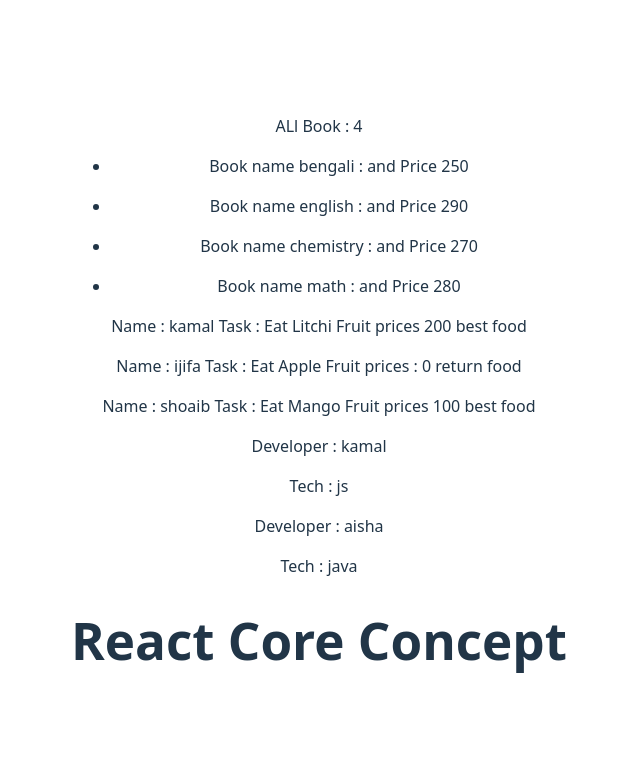
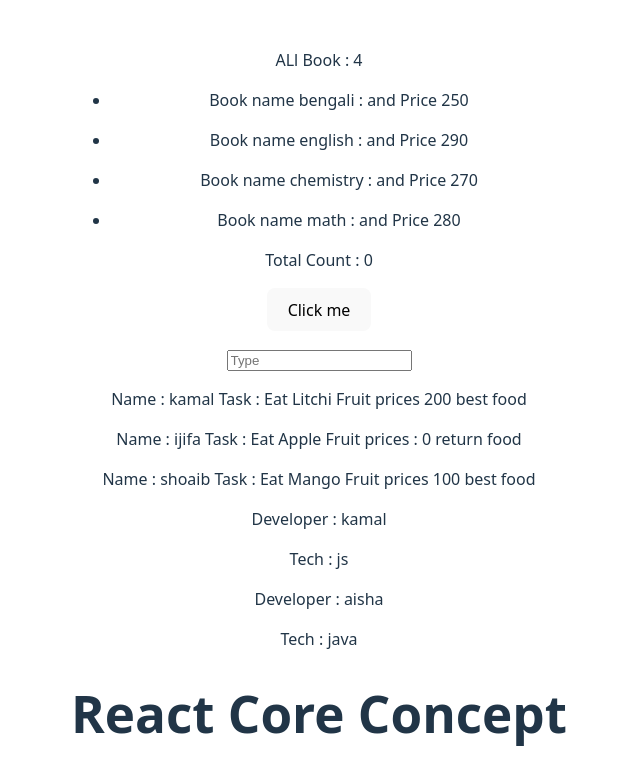
Before and after one commit to kamalcodezen/react-first-app, a React (Vite) app: page / in a window 1280 px wide. Shown: the top 784 px of the page, without its empty margins (321-961 px from the left). Built offline with nearby package versions, Linux system fonts and the light colour scheme.

Commit message:
useState and onClick practice

```diff
--- a/src/book.jsx
+++ b/src/book.jsx
@@ -1,5 +1,9 @@
 export default function Book({ book }) {
   const { name, price } = book;
+
+
+
+
 
   return (
     <ul>
--- a/src/library.jsx
+++ b/src/library.jsx
@@ -1,13 +1,27 @@
+import { useState } from "react";
 import Book from "./book";
 
 export default function Library({ books }) {
-  console.log(books);
+  const [count, setCount] = useState(0);
+  const [change, setChange] = useState("");
+  const handleClickCount = () => {
+    setCount(count + 1);
+  };
+
+  const handleChange = () => {
+    setChange(event.target.value);
+  };
+
   return (
     <div>
       <p>ALl Book : {books.length} </p>
       {books.map((book) => (
         <Book key={book.id} book={book}></Book>
       ))}
+      <p> Total Count : {count}</p>
+      <button onClick={handleClickCount}>Click me </button>
+      <p> {change}</p>
+      <input type="text" onChange={handleChange} placeholder="Type" />
     </div>
   );
 }
```
